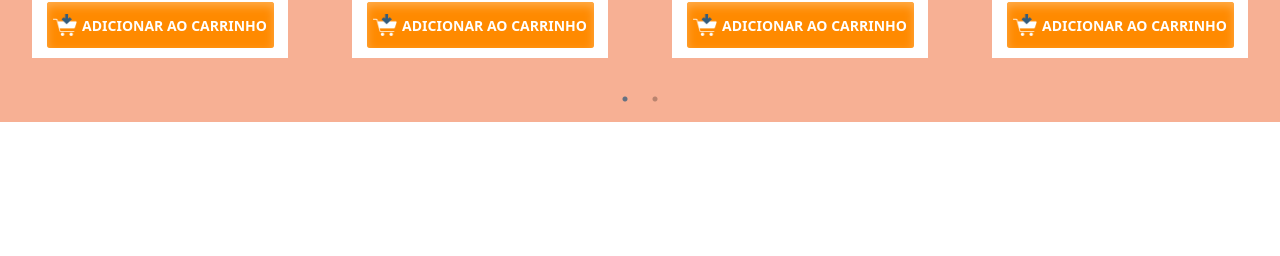
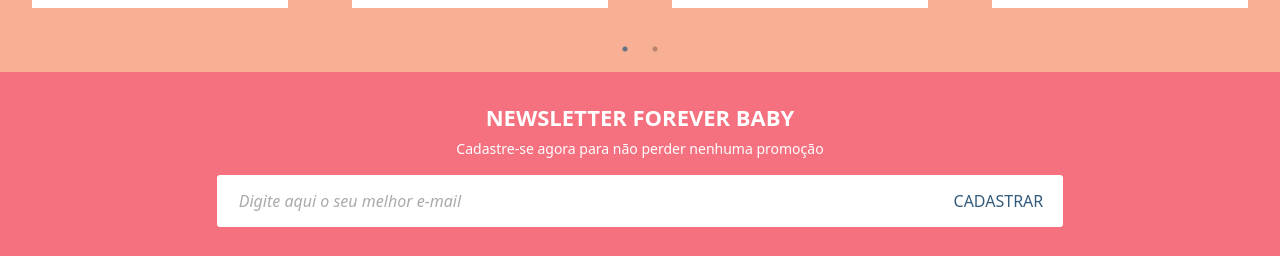
Before and after one commit to lucasquearis/forever-liss-case, a React (Create React App) app: page / in a window 1280 px wide. Shown: the part 1564-1820 px from the top of the page. Before the commit the page ends 1686 px from the top, so only its background shows below. Built offline with nearby package versions, Linux system fonts and the light colour scheme.

Commit message:
finaliza sessao newsletters

```diff
--- a/src/App.jsx
+++ b/src/App.jsx
@@ -3,6 +3,7 @@
 import Header from './components/Header';
 import Highlights from './components/Highlights';
 import Navigation from './components/Navigation';
+import Newsletter from './components/Newsletter';
 import './style.css';
 
 function App() {
@@ -13,6 +14,7 @@
       <Carrousel />
       <Highlights />
       <Highlights />
+      <Newsletter />
     </div>
   );
 }
--- a/src/components/Header/index.jsx
+++ b/src/components/Header/index.jsx
@@ -14,7 +14,7 @@
             <img className="logo" src={logo} alt="logo forever baby" />
           </a>
         </div>
-        <Input />
+        <Input placeholder="Qual o mimo de hoje para o seu anjinho?" nameButton="BUSCAR" />
         <HeaderIcons />
       </div>
     </header>
--- a/src/components/Highlights/style.css
+++ b/src/components/Highlights/style.css
@@ -1,5 +1,4 @@
 .highlights-container {
-  margin-top: 50px;
   height: 500px;
 }
 
--- a/src/components/Input/index.jsx
+++ b/src/components/Input/index.jsx
@@ -1,13 +1,19 @@
 import React from 'react';
+import { string } from 'prop-types';
 import './style.css';
 
-function Input() {
+function Input({ placeholder, nameButton }) {
   return (
-    <label className="input-box" htmlFor="search-bar">
-      <input id="search-bar" type="text" placeholder="Qual o mimo de hoje para o seu anjinho?" />
-      <button type="button">BUSCAR</button>
+    <label className="input-box" htmlFor="input-bar">
+      <input id="input-bar" type="text" placeholder={placeholder} />
+      <button type="button">{nameButton}</button>
     </label>
   );
 }
 
+Input.propTypes = {
+  placeholder: string.isRequired,
+  nameButton: string.isRequired,
+};
+
 export default Input;
--- /dev/null
+++ b/src/components/Newsletter/index.jsx
@@ -0,0 +1,17 @@
+import React from 'react';
+import Input from '../Input';
+import './style.css';
+
+function Newsletter() {
+  return (
+    <div className="newsletter-container">
+      <div className="title-newsletter-container">
+        <h1>NEWSLETTER FOREVER BABY</h1>
+        <p>Cadastre-se agora para não perder nenhuma promoção</p>
+      </div>
+      <Input placeholder="Digite aqui o seu melhor e-mail" nameButton="CADASTRAR" />
+    </div>
+  );
+}
+
+export default Newsletter;
--- /dev/null
+++ b/src/components/Newsletter/style.css
@@ -0,0 +1,26 @@
+.newsletter-container {
+  display: flex;
+  flex-direction: column;
+  height: 187px;
+  background-color: #F5717F;
+  align-items: center;
+  justify-content: center;
+}
+
+.title-newsletter-container {
+  display: flex;
+  flex-direction: column;
+  width: 100%;
+  text-align: center;
+  color: white;
+}
+
+.title-newsletter-container > h1 {
+  font-size: 22px;
+  font-weight: 700;
+}
+
+.title-newsletter-container > p {
+  font-size: 14px;
+  font-weight: 400;
+}
```
